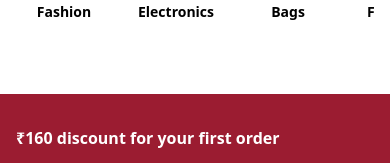
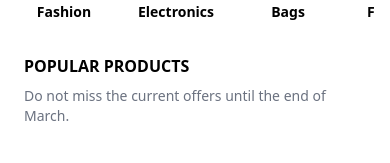
Before and after one commit to Nikhil4002-50-82/NileCart, a React (Vite) app in the folder client/: page / in a window 390 px wide. Shown: the part 595-758 px from the top of the page. Built offline with nearby package versions, Linux system fonts and the light colour scheme; no server answers.

Commit message:
modified twoColumn component for mobile devices

```diff
--- a/client/src/components/HomePage/TwoColumnLayout.jsx
+++ b/client/src/components/HomePage/TwoColumnLayout.jsx
@@ -79,6 +79,12 @@ const TwoColumnLayout = () => {
             </div>
             <div>h</div>
           </div>
+          <div className="md:hidden">
+              <h1 className="font-semibold text-base sm:text-lg mb-2">POPULAR PRODUCTS</h1>
+              <p className="text-sm text-gray-500 mb-4">
+                Do not miss the current offers until the end of March.
+              </p>
+            </div>
           <div className="flex gap-8 lg:flex-wrap w-full overflow-x-auto scrollbar-hide lg:gap-5">
             {data.length > 0 && data.map(createCards)}
           </div>
```
